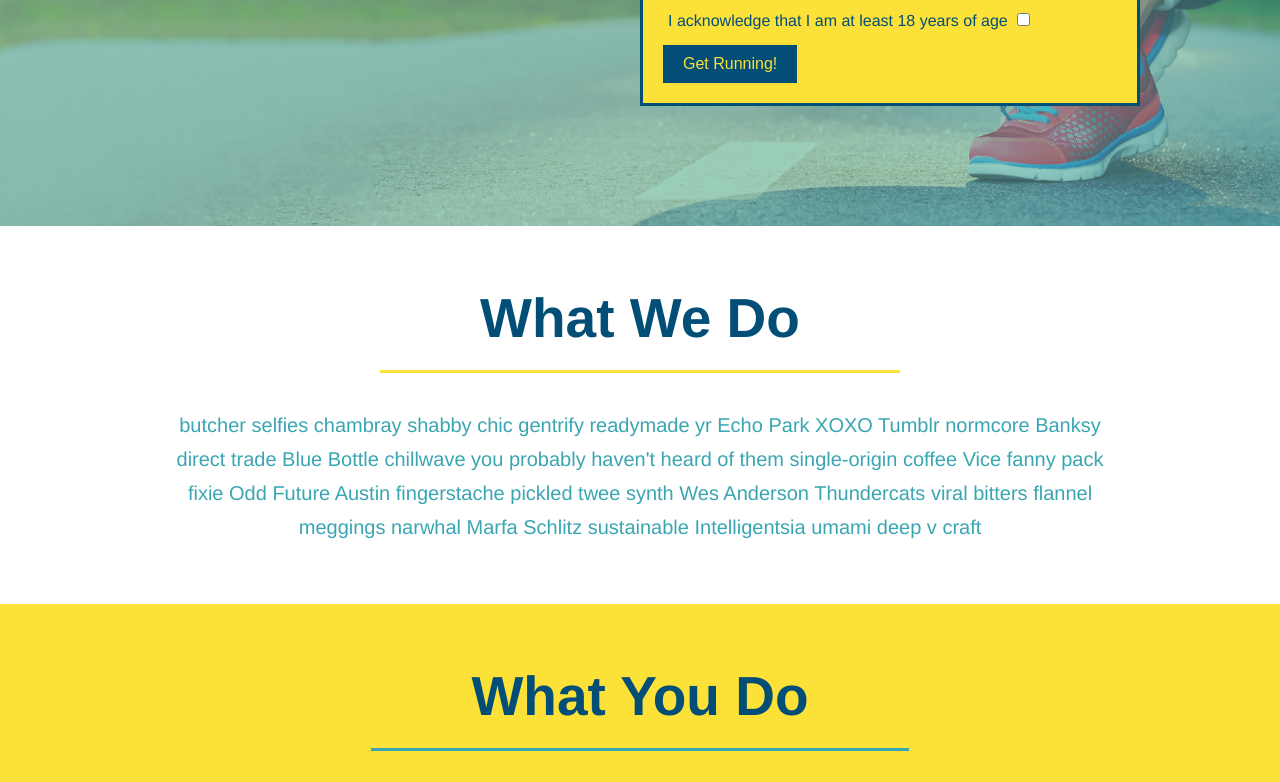
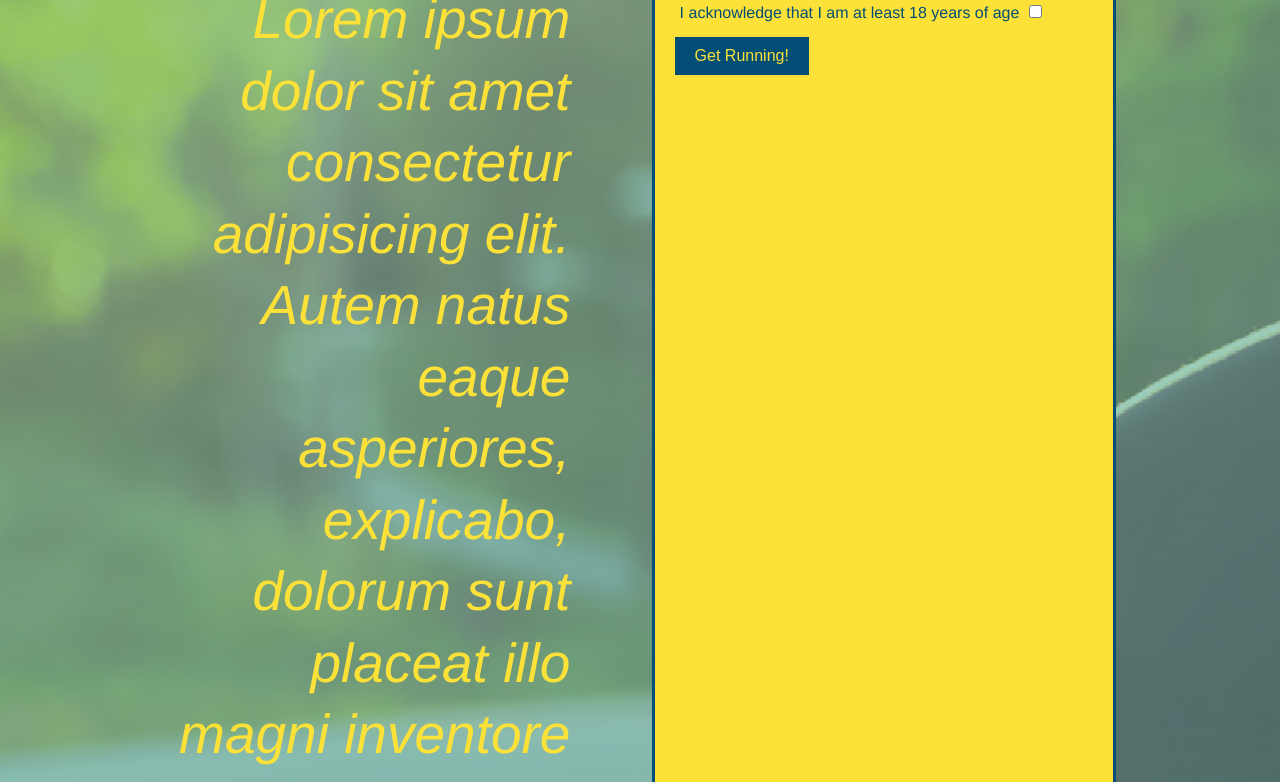
Before and after one commit to AngerOverApathy/run-buddy, a plain HTML site: page index.html in a window 1280 px wide. Shown: the part 520-1302 px from the top of the page. Drawn offline with Linux system fonts and the light colour scheme.

Commit message:
add flexbox to hero

```diff
--- a/assets/css/style.css
+++ b/assets/css/style.css
@@ -35,7 +35,7 @@
      margin: 7px 0;
  }
 
- header nav ul ul {
+ header nav ul {
      align-items: center;
      display: flex;
      flex-wrap: wrap;
@@ -53,19 +53,20 @@
 
 footer {
     background: #fce138;
+    display: flex;
+    flex-wrap: wrap;
+    justify-content: space-between;
     padding: 40px 35px;
     width: 100%;
 }
 
 footer h2 {
     color: #024e76;
-    display: inline;
     font-size: 30px;
     margin: 0;
 }
 
 footer div {
-    float: right;
     line-height: 1.5;
     text-align: right;
 }
@@ -84,18 +85,33 @@ padding: 60px;
     background-image: url("../images/hero-bg.jpg");
     background-size: cover;
     background-position: center;
-    height: 600px;
-    position: relative;
+    display: flex;
+    flex-wrap: wrap;
+    justify-content: center;
 }
+
+.hero-cta {
+    color: #fff;
+    font-size: 18px;
+    line-height: 1.3;
+    margin: 3.5%;
+    text-align: right;
+    width: 35%;
+}
+
+.hero-cta {
+    color: #fce138;
+    font-style: italic;
+    font-size: 55px;
+}
+
 .hero-form {
     background-color: #fce138;
     border: 3px solid #024e76;
-    bottom: 120px;
     color: #024e76;
+    margin: 3.5%;
     padding: 20px;
-    position: absolute;
-    right: 140px;
-    width: 500px;
+    width: 40%
   }
 
   .hero-form h3 {
```
